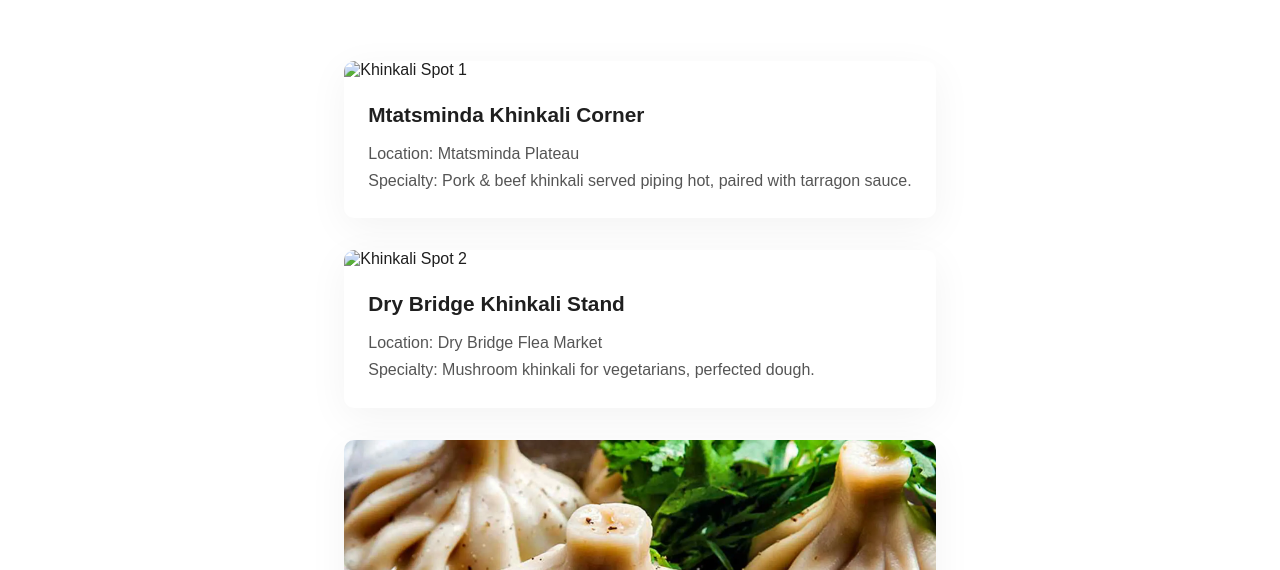
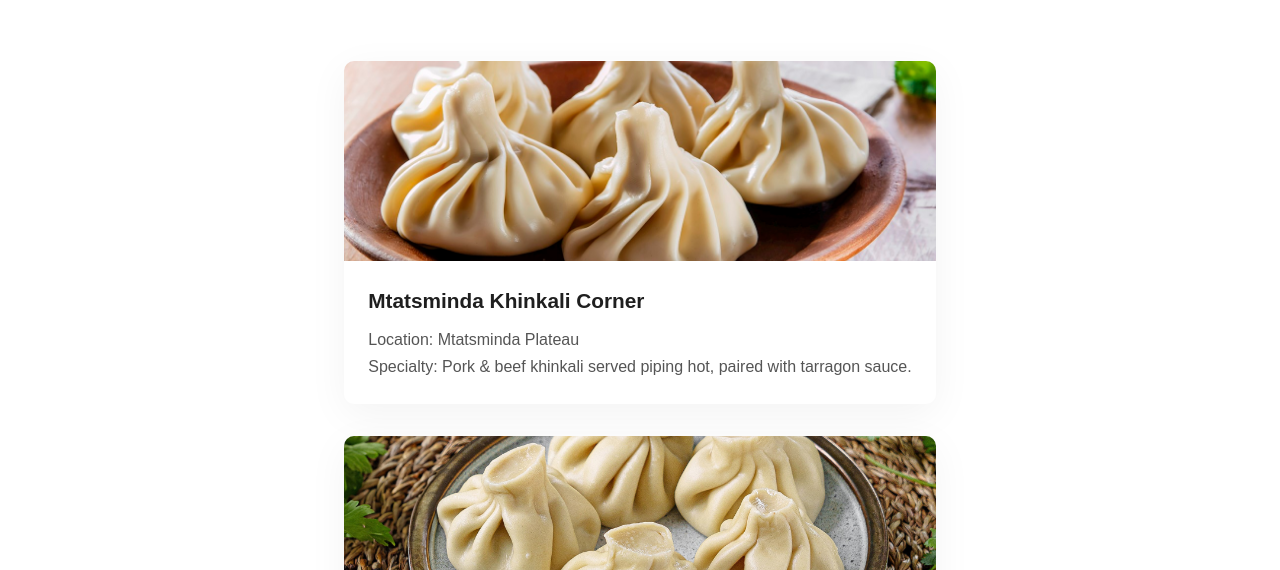
Before and after one commit to Namunamu23/georgian-food-website, a plain HTML site: page khinkali.html in a window 1280 px wide. Shown: the part 230-800 px from the top of the page. Drawn offline with Linux system fonts and the light colour scheme; the site is published under a folder, as on GitHub Pages, so addresses that start at the root find nothing.

Commit message:
Update khinkali.html

```diff
--- a/khinkali.html
+++ b/khinkali.html
@@ -34,7 +34,7 @@
     <section class="mt-2 cards-container">
 
       <div class="card">
-        <img src="/assets/khachapuri/d9ae0ef06bc54f7cb4e6b5b928bc6f41.jpg" alt="Khinkali Spot 1">
+        <img src="./assets/khachapuri/d9ae0ef06bc54f7cb4e6b5b928bc6f41.jpg" alt="Khinkali Spot 1">
         <div class="card-content">
           <h3>Mtatsminda Khinkali Corner</h3>
           <p>Location: Mtatsminda Plateau<br>Specialty: Pork &amp; beef khinkali served piping hot, paired with tarragon sauce.</p>
@@ -43,7 +43,7 @@
 
 
       <div class="card">
-        <img src="/assets/khachapuri/image_ade04662-a575-44c0-9c9d-c50ba570d3c8.jpg" alt="Khinkali Spot 2">
+        <img src="./assets/khachapuri/image_ade04662-a575-44c0-9c9d-c50ba570d3c8.jpg" alt="Khinkali Spot 2">
         <div class="card-content">
           <h3>Dry Bridge Khinkali Stand</h3>
           <p>Location: Dry Bridge Flea Market<br>Specialty: Mushroom khinkali for vegetarians, perfected dough.</p>
```
